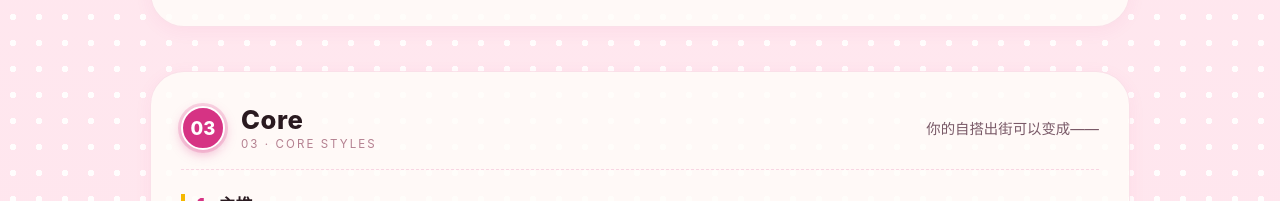
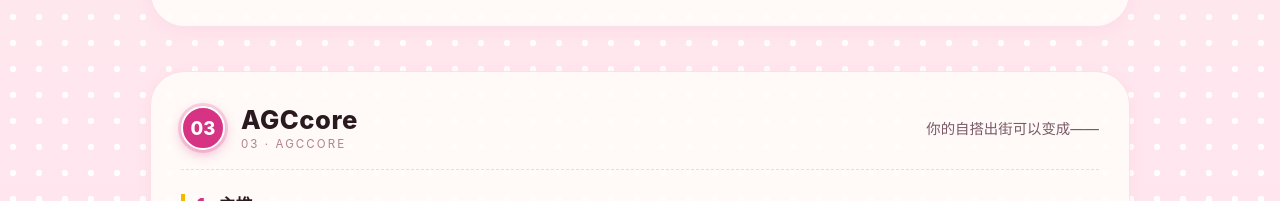
Before and after one commit to myoni113/fancore-brief, a Vue app: page / in a window 1280 px wide. Shown: the part 2512-2713 px from the top of the page. Built offline with nearby package versions, Linux system fonts and the light colour scheme.

Commit message:
feat: 抓取笔记封面+标题，卡片化展示，精简排版

```diff
--- a/src/pages/HomeV2.vue
+++ b/src/pages/HomeV2.vue
@@ -165,8 +165,8 @@
       <header class="section-head">
         <div class="head-badge"><span class="badge-num">03</span></div>
         <div class="head-title-wrap">
-          <h2 class="section-title">Core</h2>
-          <span class="section-en">03 · CORE STYLES</span>
+          <h2 class="section-title">AGCcore</h2>
+          <span class="section-en">03 · AGCCORE</span>
         </div>
         <p class="section-sub">你的自搭出街可以变成——</p>
       </header>
```
Also changed, not shown: .cowork.json, .cowork/memory.md.
